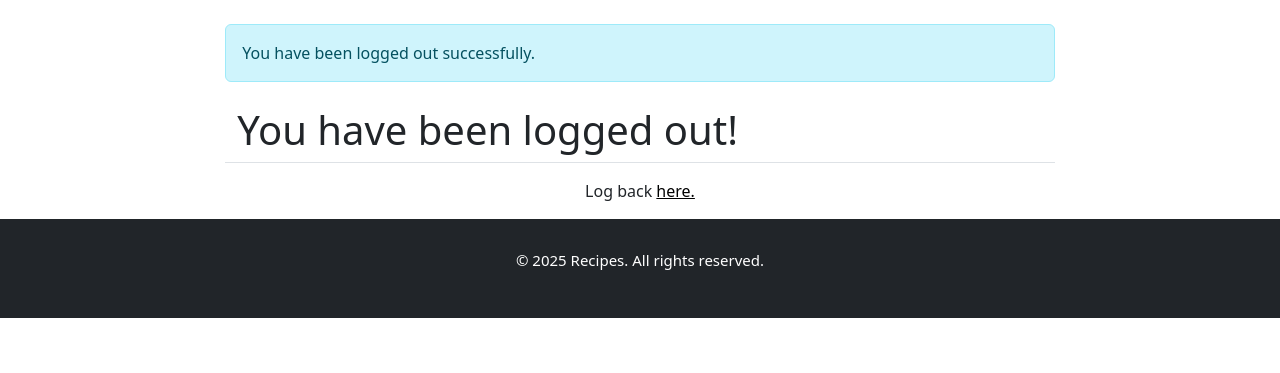
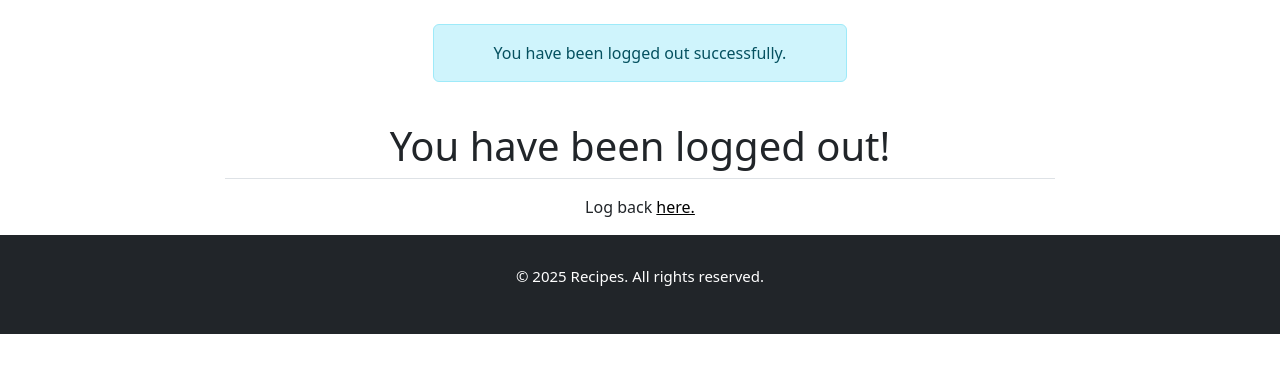
Before and after one commit to mohamedmostafa33/recipes_app, a Django app: page /logout/ in a window 1280 px wide. Shown: the part 56-429 px from the top of the page. Run offline with Django 5.2, Linux system fonts and the light colour scheme.

Commit message:
modify and add alert messages

```diff
--- a/recipes/templates/recipes/base.html
+++ b/recipes/templates/recipes/base.html
@@ -51,11 +51,11 @@
         </div>
     </nav>
 
-    <div class="container mt-4 col-8">
+    <div class="container mt-4 col-8"  style="display: flex; flex-direction: column; align-items: center; justify-content: center; ">
         {% if messages %}
           {% for message in  messages%}
-            <div class="alert alert-info" role="alert">
-                {{ message }}
+            <div class="alert alert-info w-50" role="alert">
+                <p style="text-align: center; margin-bottom: 0;">{{ message }}</p>
             </div>
           {% endfor %}
         {% endif %}
--- a/users/templates/users/logout.html
+++ b/users/templates/users/logout.html
@@ -2,7 +2,7 @@
 
 {% block content %}
 <div class="container mt-4">
-    <h1>You have been logged out!</h1>
+    <h1 style="text-align: center;">You have been logged out!</h1>
     <div class="row justify-content-center">
             <div class="border-top pt-3 text-center">
                 <p>Log back <a href="{% url 'user-login' %}">here.</a></p>
--- a/users/views.py
+++ b/users/views.py
@@ -29,6 +29,7 @@ def user_login(request):
 
             if user is not None:
                 login(request, user)
+                messages.success(request , f"Welcome, { user.username }!")
                 return redirect("recipes-home")
             else:
                 messages.error(request, "Invalid username or password")
```
Also changed, not shown: db.sqlite3.
